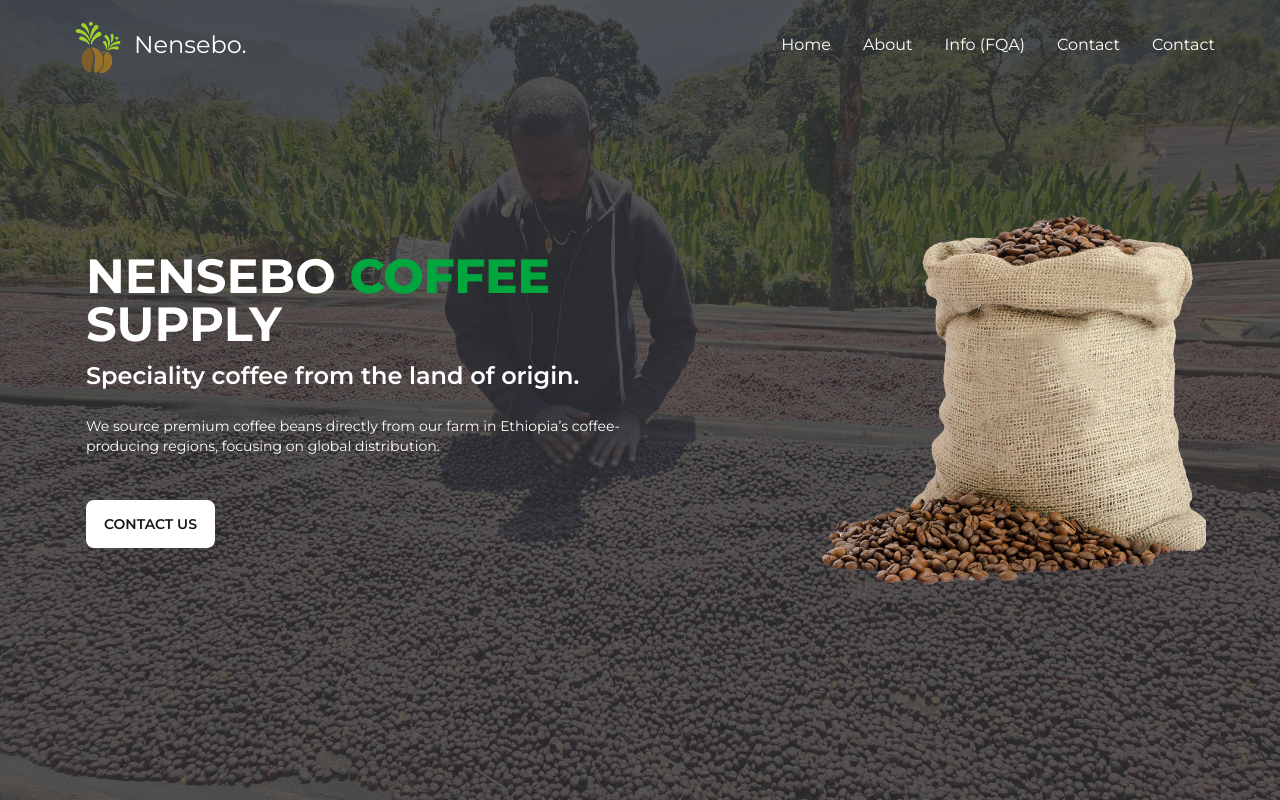
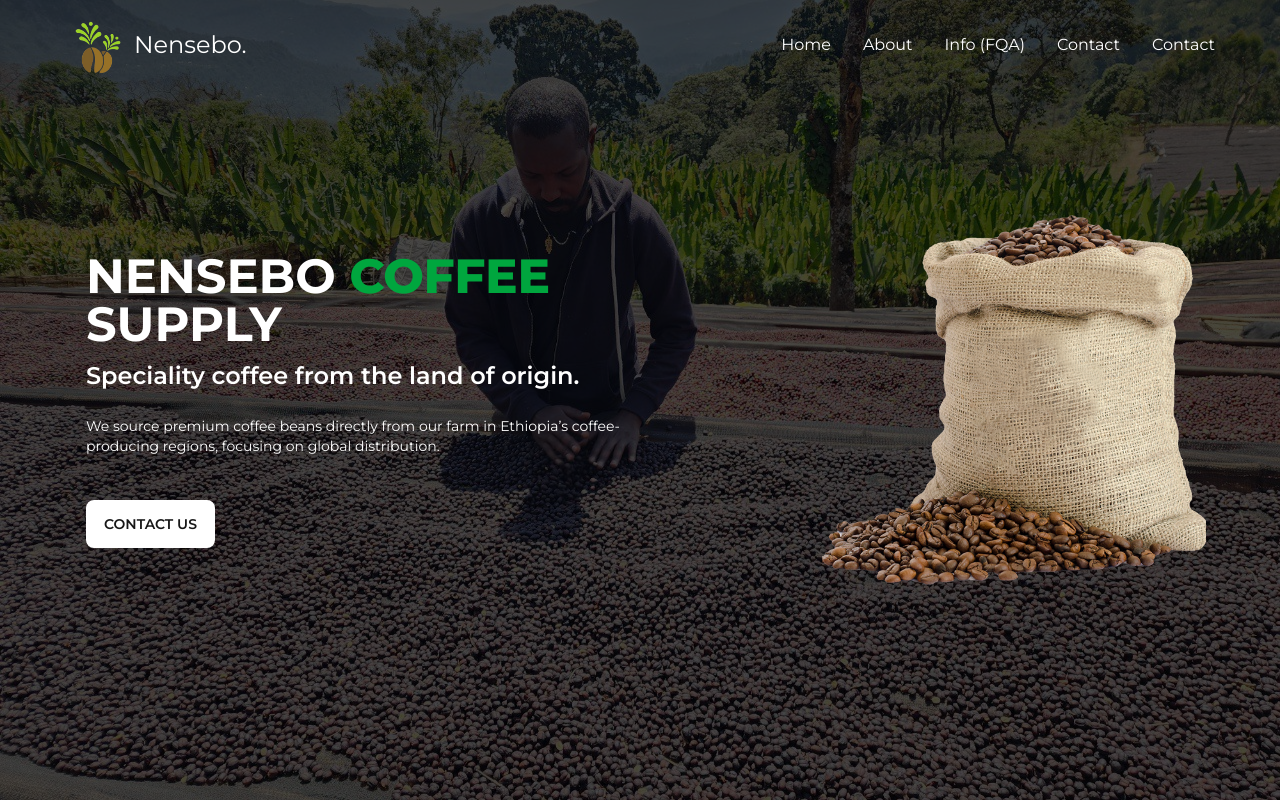
Before and after one commit to natnaelTy/Nensebo, a Next.js app: page / in a window 1280 px wide. Built offline with nearby package versions, Linux system fonts and the light colour scheme.

Commit message:
made the background color darker and fixed padding issue

```diff
--- a/app/homepage/index.css
+++ b/app/homepage/index.css
@@ -22,7 +22,7 @@
 
 .home::before{
     content: '';
-    background-color: #2f2f2fcb;
+    background-color: #000000b7;
     width: 100%;
     height: 100vh;
     position: absolute;
```
